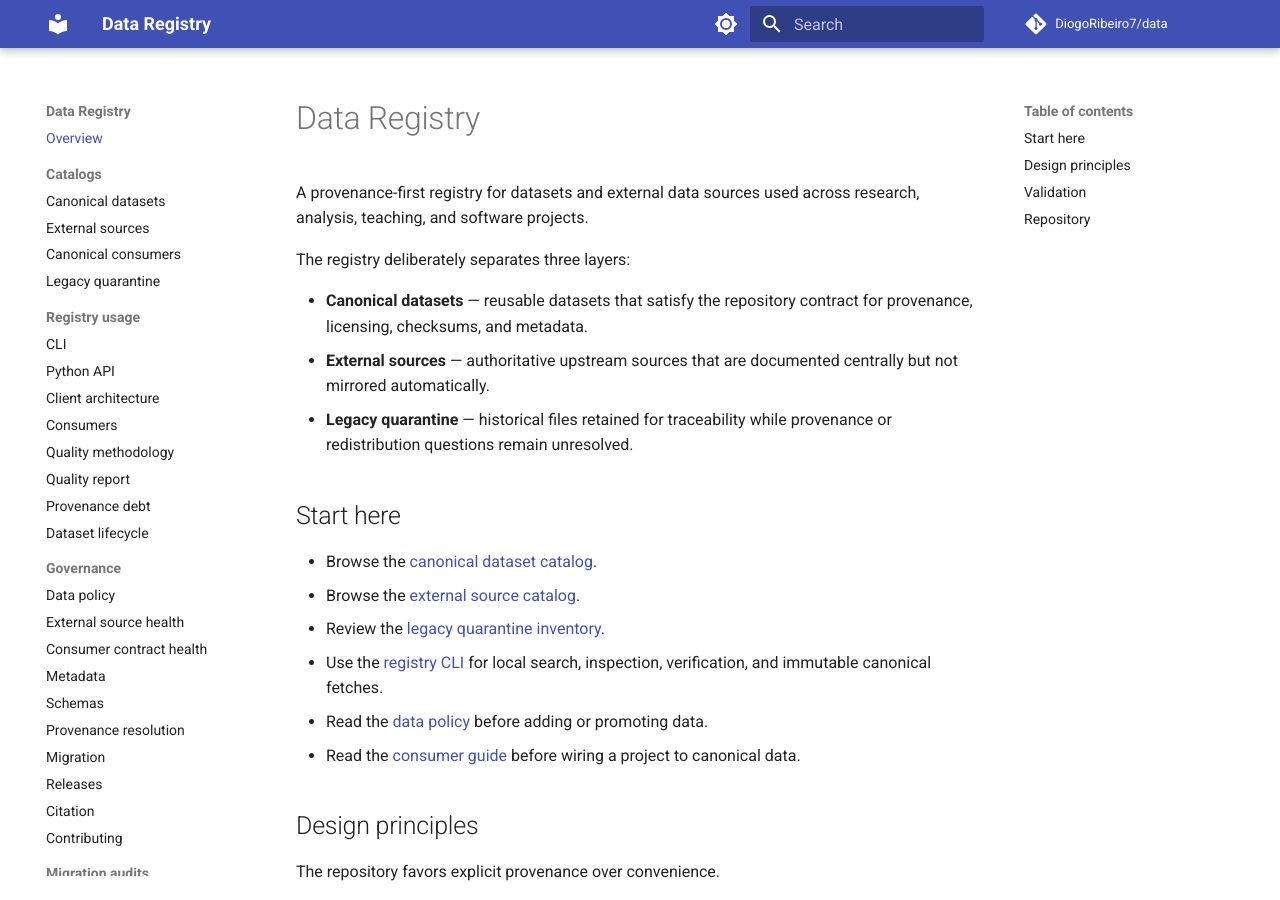
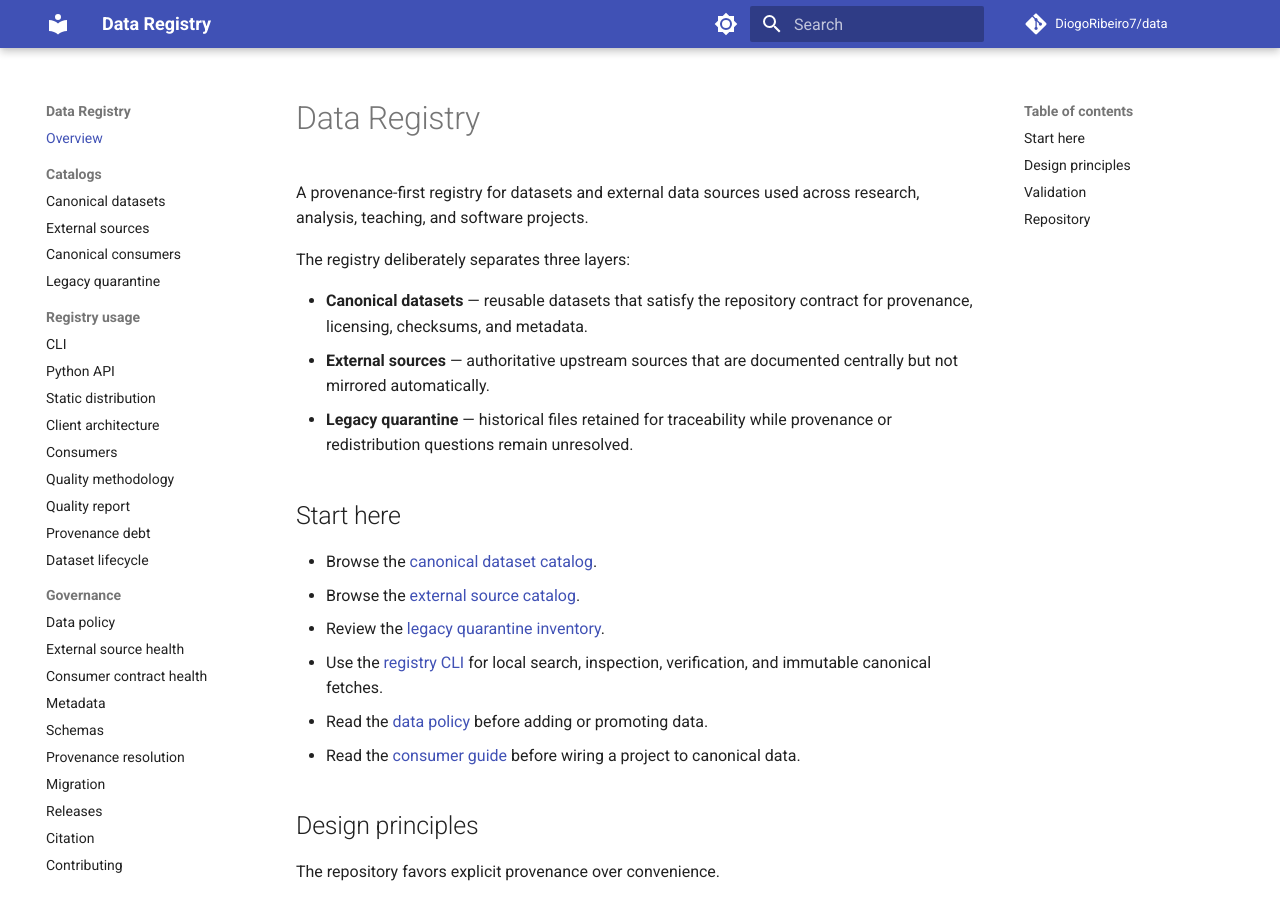
Before and after one commit to DiogoRibeiro7/data, an MkDocs documentation site: the page built from docs/index.md, in a window 1280 px wide and 900 px high. Built offline with MkDocs 1.6.1 and Material for MkDocs 9.7.7, drawn with Linux system fonts in a browser that asks for light colours; comment, search, counter and statistics services are not loaded.

Commit message:
docs: link static registry distribution

```diff
--- a/mkdocs.yml
+++ b/mkdocs.yml
@@ -46,6 +46,7 @@ nav:
   - Registry usage:
       - CLI: CLI.md
       - Python API: PYTHON_API.md
+      - Static distribution: STATIC_DISTRIBUTION.md
       - Client architecture: CLIENT_ARCHITECTURE.md
       - Consumers: CONSUMERS.md
       - Quality methodology: QUALITY.md
```
